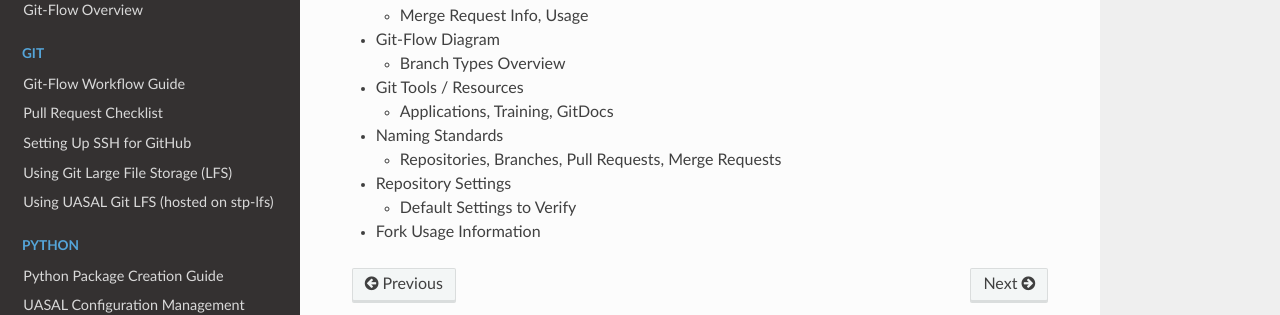
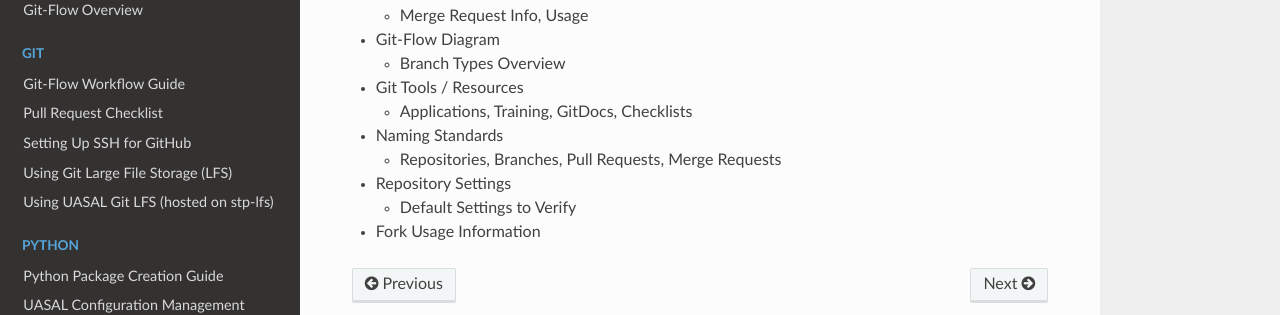
Before and after one commit to uasal/uasal_development_guide, a Sphinx documentation site: the page built from source/general.rst, in a window 1280 px wide and 900 px high, scrolled down 3678 px. Shown: the part 467-782 px from the top of the window. Built offline with Sphinx 7.4.7 and the Read the Docs theme 3.1.0, drawn with Linux system fonts in a browser that asks for light colours.

Commit message:
Update general.rst
Signed-off-by: Stephanie Rinaldi <srinaldi@arizona.edu>

```diff
--- a/source/general.rst
+++ b/source/general.rst
@@ -225,7 +225,7 @@ founded in the :doc:`Git-Flow-Guide </git/git-flow-guide>`.
 
 - Git Tools / Resources
 
-  - Applications, Training, GitDocs
+  - Applications, Training, GitDocs, Checklists
 
 - Naming Standards
 
```
